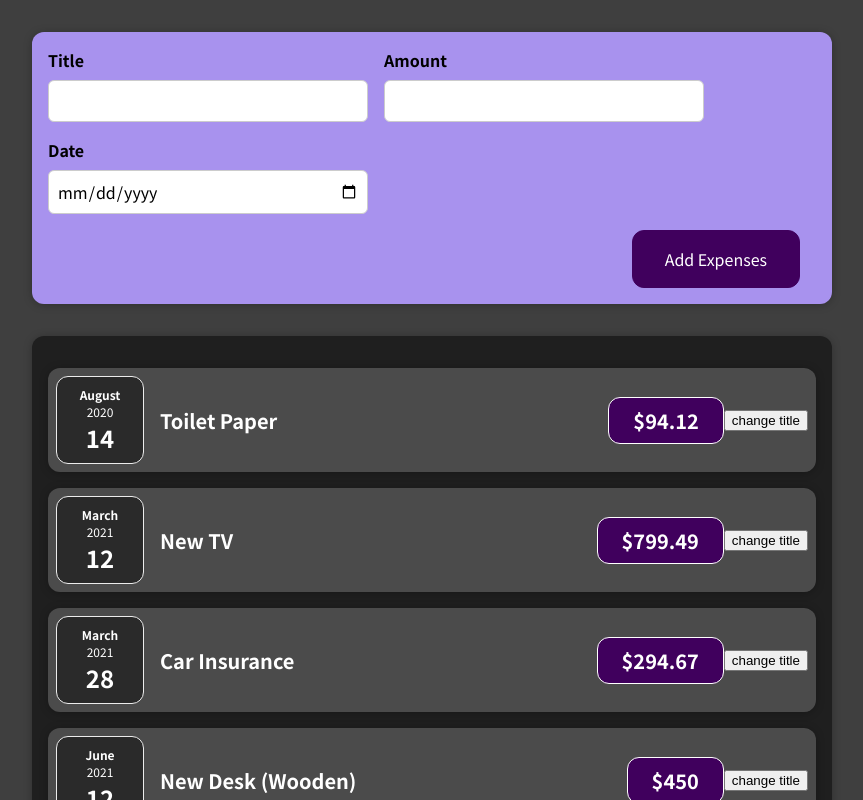
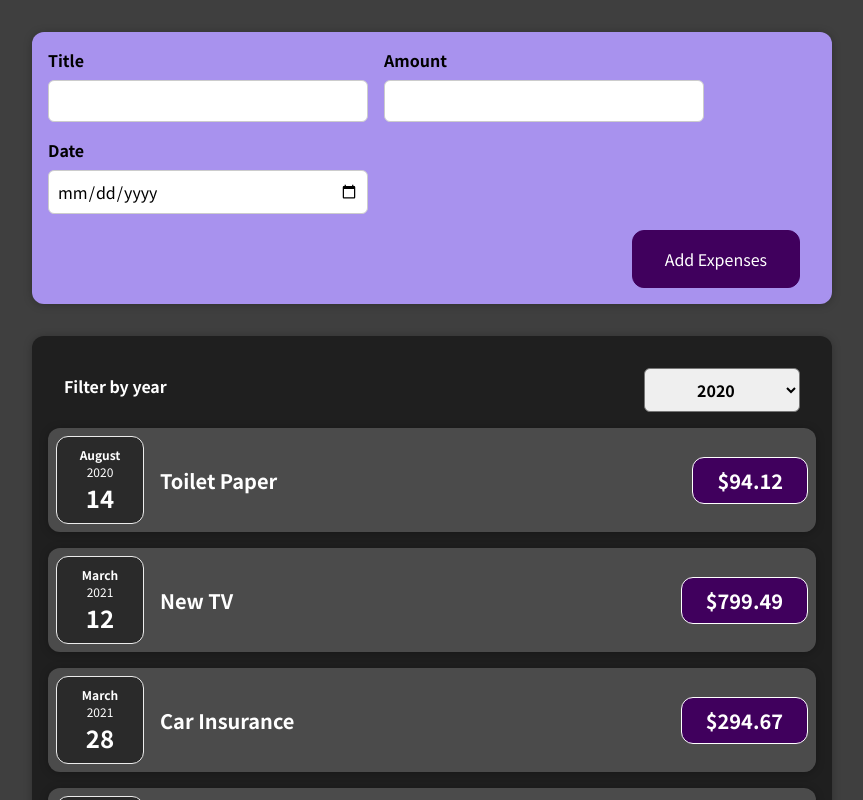
Before and after one commit to Hendrolee/Task-Tracker-Practice, a React (Create React App) app: page / in a window 1280 px wide. Shown: the top 800 px of the page, without its empty margins (208-1071 px from the left). Built offline with nearby package versions, Linux system fonts and the light colour scheme.

Commit message:
Include ExpensesFilter in Expenses.js (two-way binding)

```diff
--- a/src/components/Expenses/ExpenseItem.js
+++ b/src/components/Expenses/ExpenseItem.js
@@ -1,24 +1,16 @@
-import React, { useState } from "react";
+import React from "react";
 import ExpenseDate from "./ExpenseDate";
 import Card from "../UI/Card";
 import "./ExpenseItem.css";
 
 const ExpenseItem = (props) => {
-  const [title, setTitle] = useState(props.title);
-
-  const clickHandler = () => {
-    setTitle("Updated!!");
-    console.log(title);
-  };
-
   return (
     <Card className="expense-item">
       <ExpenseDate date={props.date} />
       <div className="expense-item__description">
-        <h2>{title}</h2>
+        <h2>{props.title}</h2>
         <div className="expense-item__price">${props.amount}</div>
       </div>
-      <button onClick={clickHandler}>change title</button>
     </Card>
   );
 };
--- a/src/components/Expenses/Expenses.js
+++ b/src/components/Expenses/Expenses.js
@@ -1,10 +1,23 @@
+import React, { useState } from "react";
 import ExpenseItem from "./ExpenseItem";
 import Card from "../UI/Card";
 import "./Expenses.css";
+import ExpensesFilter from "./ExpensesFilter";
 
 const Expenses = (props) => {
+  const [filteredYear, setFilteredYear] = useState("2020");
+  const filterChangeHandler = (selectedYear) => {
+    setFilteredYear(selectedYear);
+  };
+  console.log(filteredYear);
+
   return (
+    <div>
       <Card className="expenses">
+        <ExpensesFilter
+          selected={filteredYear}
+          onChangeFilter={filterChangeHandler}
+        />
         <ExpenseItem
           title={props.items[0].title}
           amount={props.items[0].amount}
@@ -26,6 +39,7 @@ const Expenses = (props) => {
           date={props.items[3].date}
         />
       </Card>
+    </div>
   );
 };
 
--- /dev/null
+++ b/src/components/Expenses/ExpensesFilter.css
@@ -0,0 +1,24 @@
+.expenses-filter {
+  color: white;
+  padding: 0 1rem;
+}
+
+.expenses-filter__control {
+  display: flex;
+  width: 100%;
+  align-items: center;
+  justify-content: space-between;
+  margin: 1rem 0;
+}
+
+.expenses-filter label {
+  font-weight: bold;
+  margin-bottom: 0.5rem;
+}
+
+.expenses-filter select {
+  font: inherit;
+  padding: 0.5rem 3rem;
+  font-weight: bold;
+  border-radius: 6px;
+}
--- /dev/null
+++ b/src/components/Expenses/ExpensesFilter.js
@@ -0,0 +1,25 @@
+import React from "react";
+
+import "./ExpensesFilter.css";
+
+const ExpensesFilter = (props) => {
+  const changeFilterHandler = (event) => {
+    props.onChangeFilter(event.target.value);
+  };
+
+  return (
+    <div className="expenses-filter">
+      <div className="expenses-filter__control">
+        <label>Filter by year</label>
+        <select value={props.selected} onChange={changeFilterHandler}>
+          <option value="2022">2022</option>
+          <option value="2021">2021</option>
+          <option value="2020">2020</option>
+          <option value="2019">2019</option>
+        </select>
+      </div>
+    </div>
+  );
+};
+
+export default ExpensesFilter;
```
Lines whose indentation alone changed are shown as unchanged.
